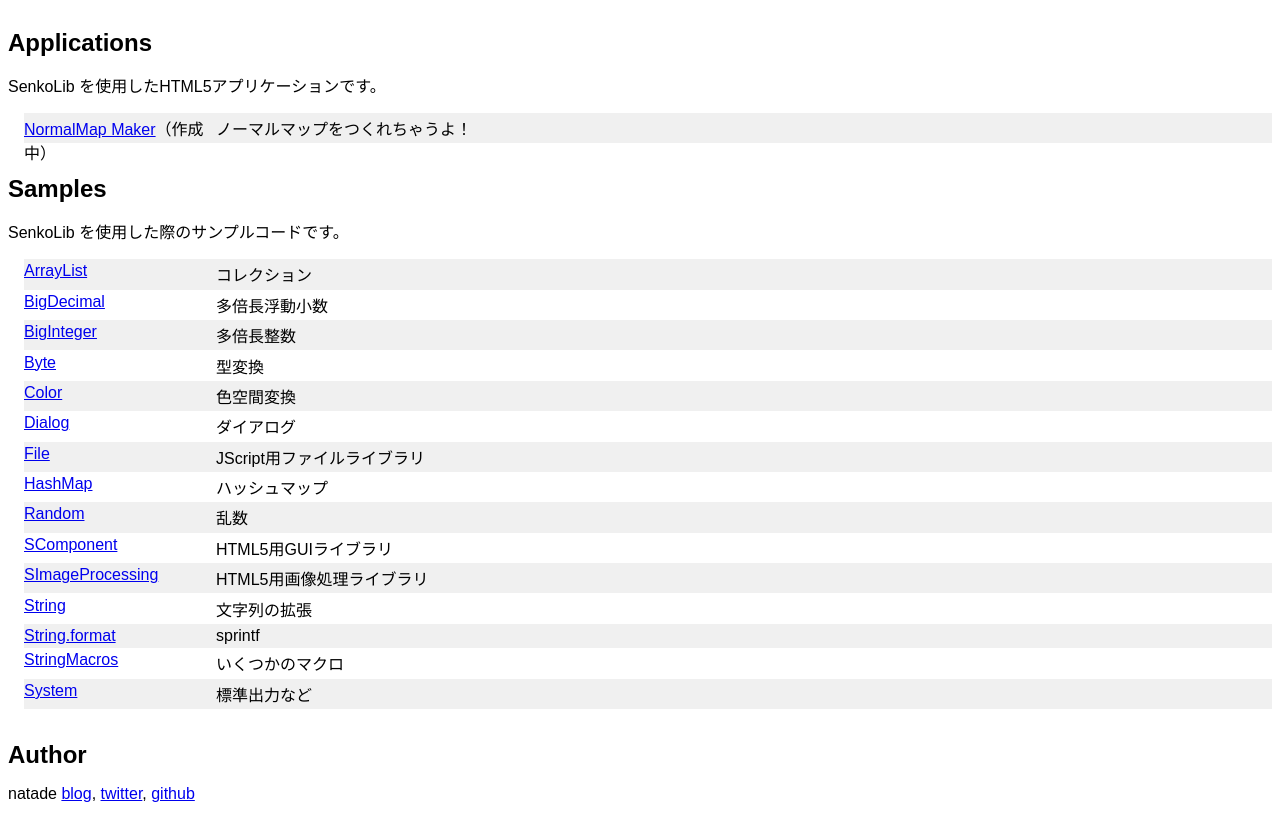
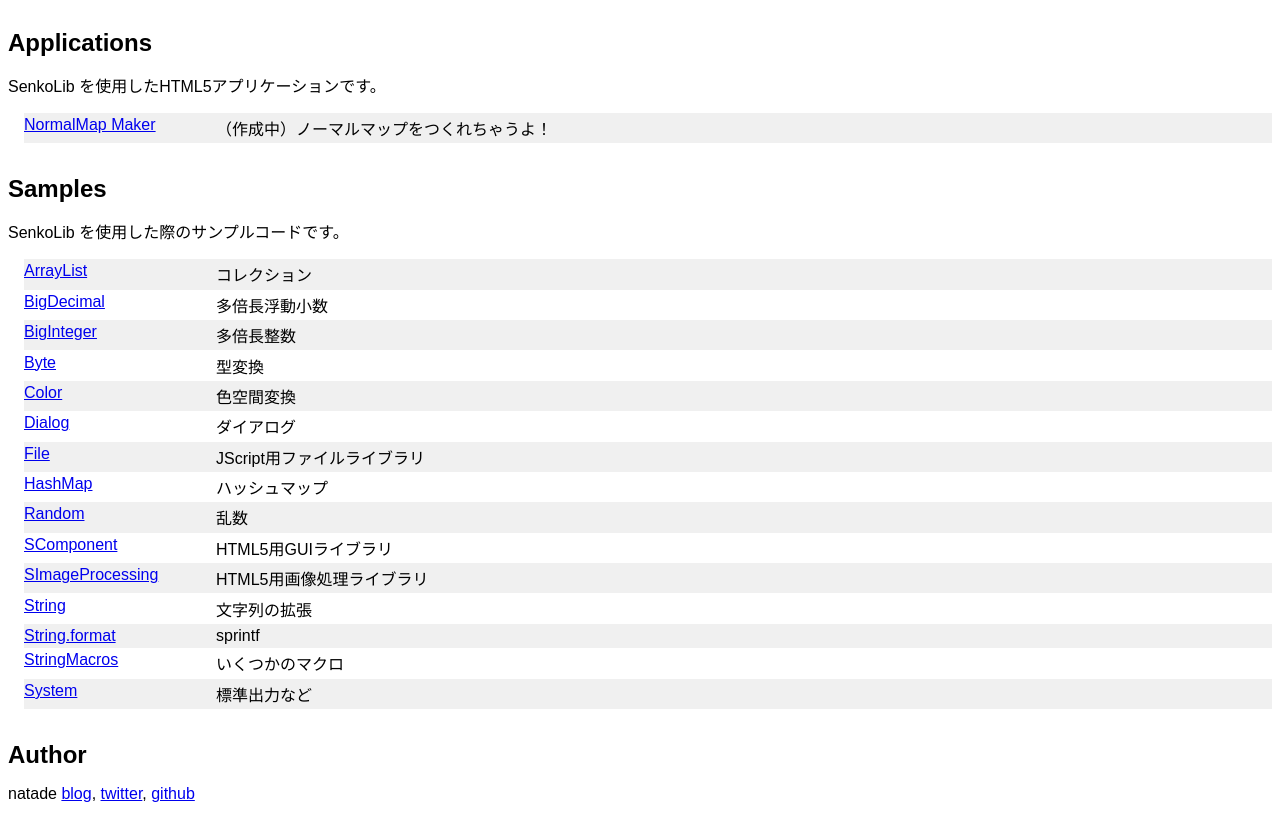
Before and after one commit to natade-jp/SenkoWSH, a plain HTML site: page docs/index.html in a window 1280 px wide. Shown: the part 107-942 px from the top of the page. Drawn offline with Linux system fonts and the light colour scheme.

Commit message:
途中で折り返されないように調節

```diff
--- a/docs/index.html
+++ b/docs/index.html
@@ -14,8 +14,8 @@
 <h2>Applications</h2>
 <p>SenkoLib を使用したHTML5アプリケーションです。</p>
 <dl>
-	<dt><a href="./applications/normalmap_maker/">NormalMap Maker</a>（作成中）</dt>
-	<dd>ノーマルマップをつくれちゃうよ！</dd>
+	<dt><a href="./applications/normalmap_maker/">NormalMap Maker</a></dt>
+	<dd>（作成中）ノーマルマップをつくれちゃうよ！</dd>
 </dl>
 </div>
 
```
